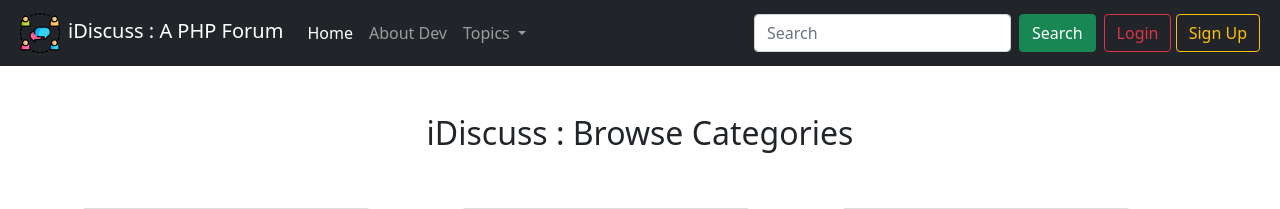
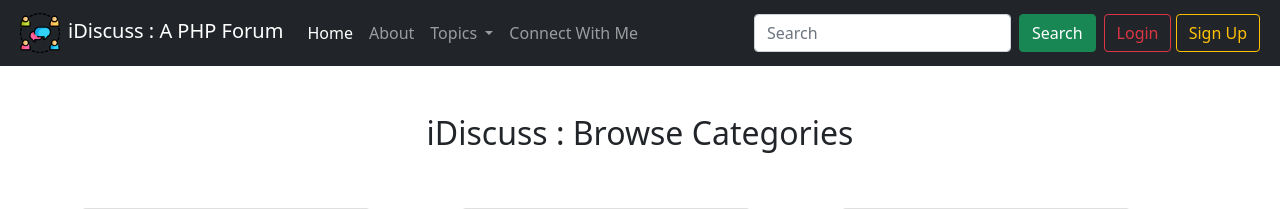
Before and after one commit to SubhanRaj/iDiscuss, a PHP site: page / in a window 1280 px wide. Shown: the top 209 px of the page. Run offline with PHP 8.4, Linux system fonts and the light colour scheme.

Commit message:
Changed menu links

```diff
--- a/partials/_header.php
+++ b/partials/_header.php
@@ -14,7 +14,7 @@ echo '
                     <a class="nav-link active" aria-current="page" href="/iDiscuss">Home</a>
                 </li>
                 <li class="nav-item">
-                    <a class="nav-link" href="https://masterofcosmos.com" target = "_blank">About Dev</a>
+                    <a class="nav-link" href="/iDiscuss/about.php">About</a>
                 </li>
                 <li class="nav-item dropdown">
                     <a class="nav-link dropdown-toggle" href="#" id="navbarDropdown" role="button" data-bs-toggle="dropdown" aria-expanded="false">
@@ -28,6 +28,9 @@ echo '
                         </li>
                         <li><a class="dropdown-item" href="#">Something else here</a></li>
                     </ul>
+                </li>
+                <li class="nav-item">
+                    <a class="nav-link" href="https://masterofcosmos.com" target = "_blank">Connect With Me</a>
                 </li>
             </ul>
              <form class="d-flex">
```
